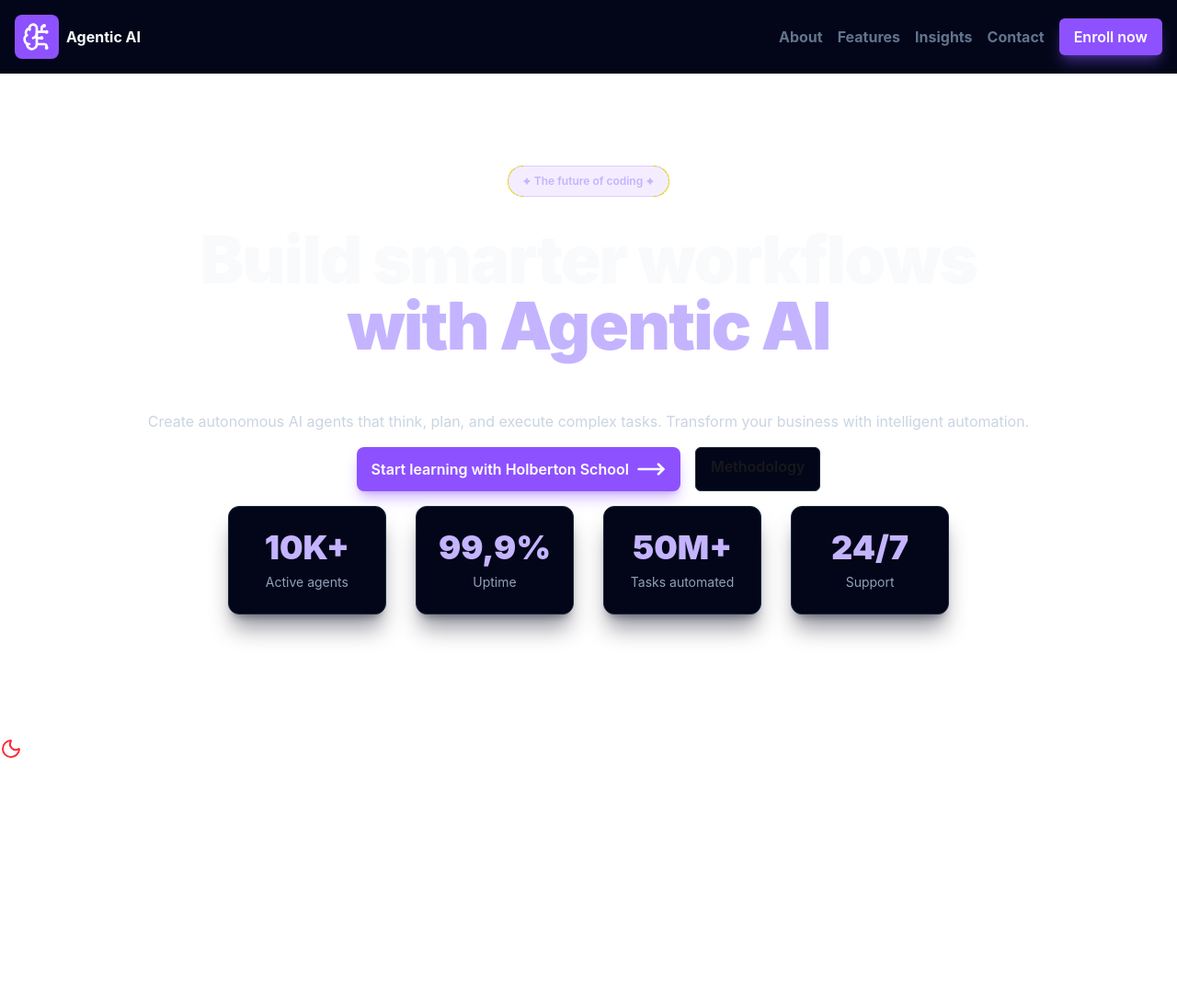
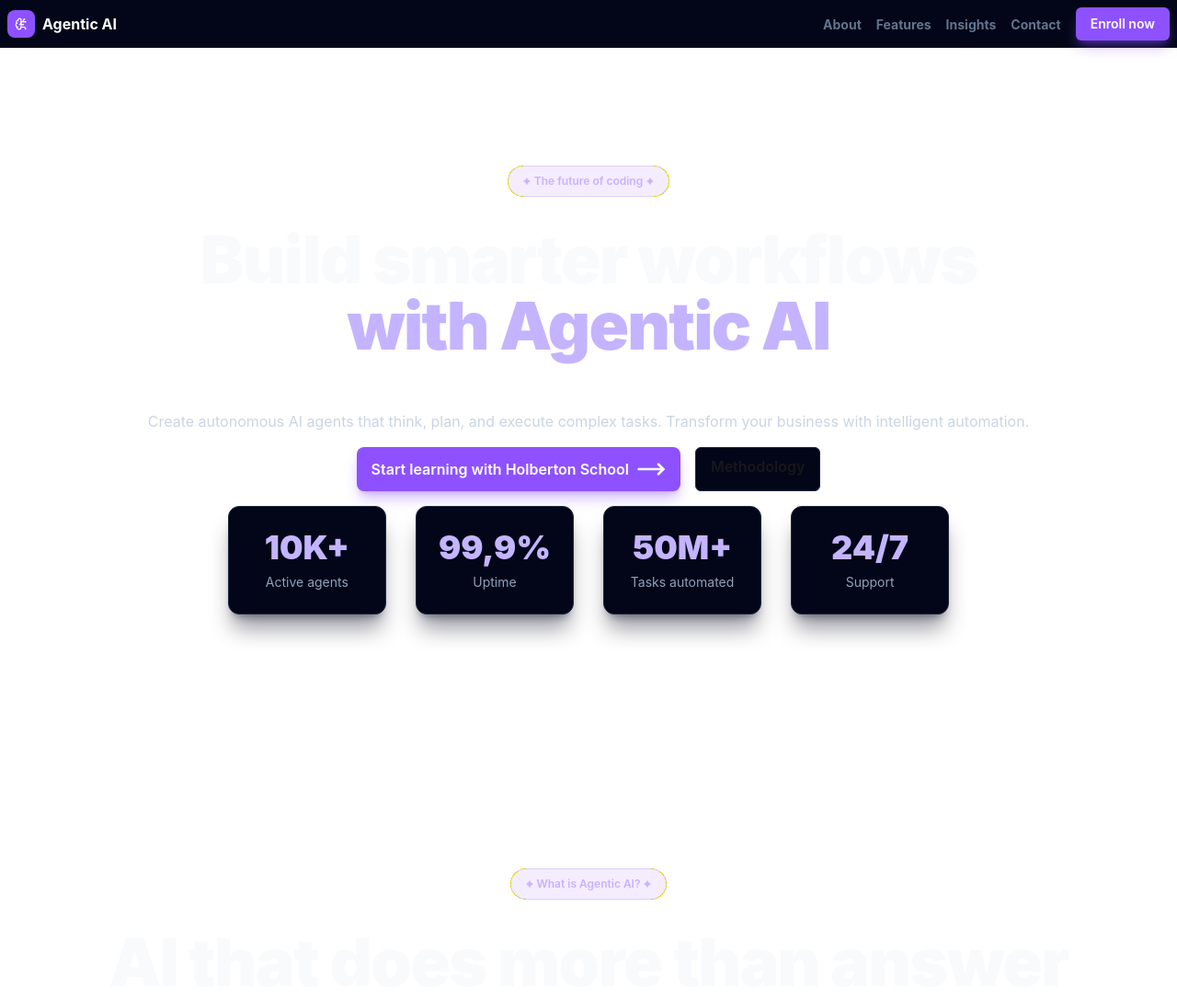
Before and after one commit to Tomsonne/holbertonschool-agentic_ai, a React app in the folder front_end-frameworks/react/: page / in a window 1280 px wide. Shown: the top 1086 px of the page at 92% size. Before the commit the page ends 831 px from the top, so only its background shows below. Built offline with nearby package versions, Linux system fonts and the light colour scheme; the HTML template or start-up script is replaced by a standard one.

Commit message:
about task finish

```diff
--- a/front_end-frameworks/react/src/App.jsx
+++ b/front_end-frameworks/react/src/App.jsx
@@ -1,13 +1,17 @@
 import { Camera, Moon, Sun, Baby } from "lucide-react"; // importe icone via lucide react
 import Header from "./components/Header.jsx"; // importe mon header
 import Hero from "./sections/Hero.jsx"; // importe ma section hero
+import About from "./sections/About.jsx";
 
 function App() {
   return (
   <>
     <Header />
+    <main>
+
       <Hero />
 
+      <About />
       <label className="swap swap-rotate"> {/* ajoute label pour dark mode */}
 
         < input className="theme-controller" type="checkbox" value="dark" />
@@ -18,7 +22,7 @@
         {/* Moon icon */}
         <Moon className="swap-off text-red-500" />
       </label>
-
+    </main>
   </>
   );
 }
--- a/front_end-frameworks/react/src/components/Header.jsx
+++ b/front_end-frameworks/react/src/components/Header.jsx
@@ -1,8 +1,9 @@
 import { BrainCircuit } from "lucide-react";
+
 
 function Header() {
   return (
-    <header className="fixed top-0 z-50 w-full bg-slate-950 p-4 text-white">
+    <header className="fixed top-0 z-50 w-full bg-slate-950 p-2 text-white">
 
         {/* mx auto centrage horizontal / flex enfant sur meme ligne
         / items-center centre les enfants / justify-betwenn place le premier a gauche et dernier a droite donc ici enroll now en dernier */}
@@ -12,7 +13,7 @@
             className="flex items-center gap-2"
             >
                 <div className="rounded-lg bg-violet-500 p-2">
-                <BrainCircuit size={32} />
+                    <BrainCircuit size={14} />
                 </div>
                 <span className="text-slate-50 font-bold">
                     Agentic AI
@@ -23,7 +24,7 @@
                 <ul className="flex gap-4">
                     <li>
                         <a
-                            className="font-bold text-slate-500 hover:text-white"
+                            className="font-bold text-slate-500 hover:text-white text-sm"
                             href="#about-section"
                         >
                             About
@@ -32,7 +33,7 @@
 
                     <li>
                         <a
-                            className="font-bold text-slate-500 hover:text-white"
+                            className="font-bold text-slate-500 hover:text-white text-sm"
                             href="#features-section"
                         >
                             Features
@@ -41,7 +42,7 @@
 
                     <li>
                         <a
-                            className="font-bold text-slate-500 hover:text-white"
+                            className="font-bold text-slate-500 hover:text-white text-sm"
                             href="#insights-section"
                         >
                             Insights
@@ -50,7 +51,7 @@
 
                     <li>
                         <a
-                            className="font-bold text-slate-500 hover:text-white"
+                            className="font-bold text-slate-500 hover:text-white text-sm"
                             href="#contact-section"
                         >
                             Contact
@@ -60,7 +61,7 @@
             </nav>
                 <button
                     type="button"
-                    className="px-4 py-2 font-semibold rounded-md bg-violet-500 hover:bg-violet-600 shadow-lg shadow-violet-500/40"
+                    className="px-4 py-2 font-semibold rounded-md bg-violet-500 hover:bg-violet-600 shadow-lg shadow-violet-500/40 text-sm"
                 >
                     Enroll now
                 </button>
--- /dev/null
+++ b/front_end-frameworks/react/src/data/steps.Js
@@ -0,0 +1,24 @@
+const steps = [
+    {
+        number: 1,
+        title: "Understand the goal",
+        description: "The agent interprets the user’s objective and identifies what needs to be achieved.",
+    },
+    {
+        number: 2,
+        title: "Plan the steps",
+        description: "It breaks the objective into smaller actions and selects the most relevant path.",
+    },
+    {
+        number: 3,
+        title: "Use tools and data",
+        description: "It can interact with APIs, databases, files, interfaces, or other services to complete tasks.",
+    },
+    {
+        number: 4,
+        title: "Evaluate and adapt",
+        description: "It checks results, corrects mistakes, and adjusts the next action when needed.",
+    },
+];
+
+export default steps
--- /dev/null
+++ b/front_end-frameworks/react/src/sections/About.jsx
@@ -0,0 +1,91 @@
+import { Astroid, MoveRight } from "lucide-react";
+import steps from "../data/steps.Js";
+
+
+function About() {
+    return (
+        <section
+            id="about-section"
+            className="container mx-auto flex min-h-screen flex-col items-center justify-center gap-4 px-4 pt-36 pb-24 text-center"
+        >
+            <p className="mb-4 inline-flex items-center gap-1 rounded-full bg-violet-500/10 px-4 py-2 text-xs font-semibold text-violet-300 border border-violet-500/20">
+                <Astroid color="#C4B5FD" fill="#C4B5FD" size={8} />
+                    What is Agentic AI?
+                <Astroid color="#C4B5FD" fill="#C4B5FD" size={8} />
+            </p>
+
+            <h1 className= "text-5xl md:text-7xl font-black tracking-tight leading-none">
+
+                <span className="text-slate-50">
+                    AI that does more than answer<br />
+                </span>
+
+                <span className="text-violet-300">
+                    It acts with purpose
+                </span>
+            </h1>
+
+            <br />
+
+            <p className="text-sm md:text-base text-slate-300" >
+                Agentic AI refers to artificial intelligence systems designed to pursue goals, make decisions, use tools,
+                and adapt their actions across multiple steps. Instead of only responding to a single prompt, an AI agent can break down a task, plan a strategy, execute actions, evaluate results, and continue until
+                the objective is reached.
+            </p>
+
+            <div className="mt-8 grid w-full gap-8 md:grid-cols-[1fr_1.2fr] md:items-center">
+
+                <div className="flex flex-col gap-4 rounded-2xl border border-slate-800 bg-slate-950 p-8 text-start shadow-xl shadow-slate-950/40">
+                    <div>
+                        <h3 className="text-lg font-bold text-slate-50">
+                            Traditional AI
+                        </h3>
+
+                        <p className="mt-2 text-sm text-slate-500">
+                            Responds to direct instructions, generates content, answers
+                            questions, or analyzes information within a limited interaction.
+                        </p>
+                    </div>
+
+                    <div className="h-px w-full bg-slate-800" />
+
+                    <div>
+                        <h3 className="text-lg font-bold text-violet-300">
+                            Agentic AI
+                        </h3>
+
+                        <p className="mt-2 text-sm text-slate-500">
+                            Understands a goal, chooses actions, uses external tools, follows
+                            a plan, and adjusts its behavior based on feedback.
+                        </p>
+                    </div>
+                </div>
+
+                <ol className="flex flex-col gap-6">
+                    {steps.map((step) => (
+                        <li
+                            key = {step.number}
+                            className="relative flex flex-col items-start pl-12 text-start"
+                        >
+                            <span className="absolute left-0 top-0 flex h-8 w-8 items-center justify-center rounded-full bg-violet-500 text-xs font-black text-white shadow-lg shadow-violet-500/40">
+                                {step.number}
+                            </span>
+
+                            <h3 className="mt-1 font-bold texte-slate-50">
+                                {step.title}
+                            </h3>
+
+                            <p className="mt-1 text-sm text-slate-300">
+                                {step.description}
+                            </p>
+
+                        </li>
+
+                        ))}
+                    </ol>
+            </div>
+        </section>
+    );
+}
+
+export default About;
--- a/front_end-frameworks/react/src/sections/Hero.jsx
+++ b/front_end-frameworks/react/src/sections/Hero.jsx
@@ -4,7 +4,8 @@
     return (
         <section
             id="hero-section"
-            className="container mx-auto flex min-h-screen flex-col items-center justify-center gap-4 px-4 pt-36 pb-24 text-center"
+            className="container mx-auto flex min-h-screen flex-col items-center justify-center gap-4 px-4 pt-36 pb-24 text-center "
+
         >
             <p className="mb-4 inline-flex items-center gap-1 rounded-full bg-violet-500/10 px-4 py-2 text-xs font-semibold text-violet-300 border border-violet-500/20">
                 <Astroid color="#C4B5FD" fill="#C4B5FD" size={8} />
```
Also changed, not shown: front_end-frameworks/react/src/components/FeatureCard.jsx (added), front_end-frameworks/react/src/data/features.js (added), front_end-frameworks/react/src/sections/Features.jsx (added). Lines whose indentation alone changed are shown as unchanged.
